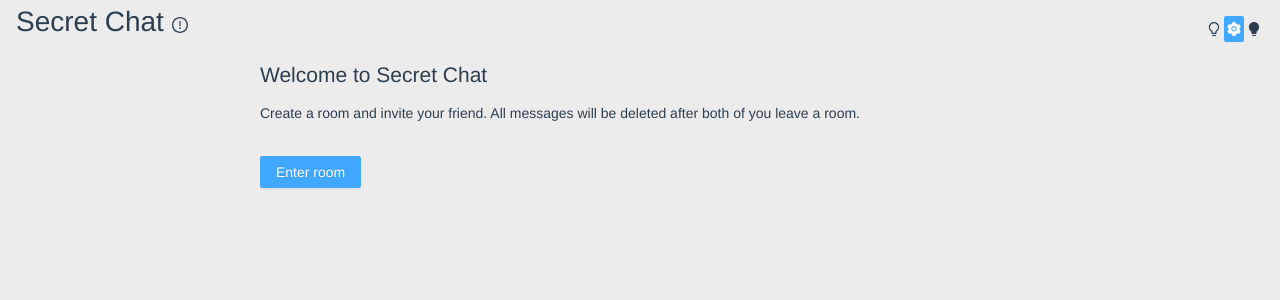
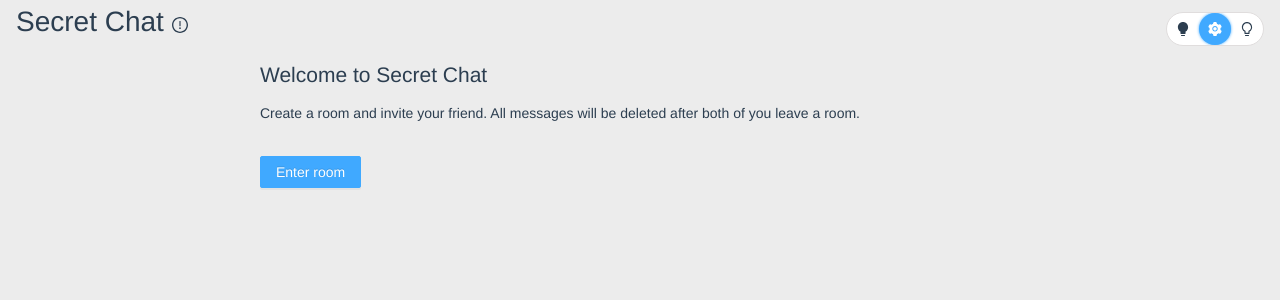
Before and after one commit to i-sukhanov/private-chat-client, a Vue app: page / in a window 1280 px wide. Shown: the top 300 px of the page. Built offline with nearby package versions, Linux system fonts and the light colour scheme.

Commit message:
Theme switcher updated

```diff
--- a/src/components/ThemeSwitch.vue
+++ b/src/components/ThemeSwitch.vue
@@ -9,9 +9,9 @@
       :tabindex="$i + 1"
       @click="setTheme(theme)"
     >
-      <bulb-outlined v-if="theme === 'light'" />
+      <bulb-filled v-if="theme === 'light'" />
       <setting-filled v-else-if="theme === 'system'" />
-      <bulb-filled v-else />
+      <bulb-outlined v-else />
     </button>
     <div class="theme_switch--underlay"></div>
   </div>
@@ -30,25 +30,31 @@ init();
 .theme_switch {
   display: flex;
   position: relative;
+  border: 1px solid var(--border-color);
+  background-color: var(--switcher-bg);
+  border-radius: var(--space-lg);
+  overflow: hidden;
 
   &--underlay {
     position: absolute;
     top: 0;
     bottom: 0;
-    width: 20px;
-    height: 26px;
+    width: var(--space-lg);
+    height: var(--space-lg);
     background-color: var(--action-blue);
     z-index: 1;
     border-radius: 2px;
     transition: 100ms all;
+    border-radius: var(--space-lg);
+    box-shadow: 0 0 3px var(--action-blue);
   }
 
   &--switcher {
     background-color: transparent;
     border: none;
     position: relative;
-    width: 20px;
-    height: 26px;
+    width: var(--space-lg);
+    height: var(--space-lg);
     display: flex;
     justify-content: center;
     align-items: center;
@@ -63,13 +69,13 @@ init();
       }
       &:nth-of-type(2) {
         & ~ .theme_switch--underlay {
-          transform: translateX(20px);
+          transform: translateX(var(--space-lg));
         }
       }
 
       &:nth-of-type(3) {
         & ~ .theme_switch--underlay {
-          transform: translateX(40px);
+          transform: translateX(calc(var(--space-lg) * 2));
         }
       }
     }
--- a/src/scss/_dark.scss
+++ b/src/scss/_dark.scss
@@ -2,4 +2,9 @@
   --action-blue: #446077;
   --text-color: #ececec;
   --bg-color: #15202b;
+  --input-color: #15202b;
+
+  --border-color: #909090;
+
+  --switcher-bg: #253442;
 }
--- a/src/scss/_light.scss
+++ b/src/scss/_light.scss
@@ -2,4 +2,8 @@
   --action-blue: #40a9ff;
   --text-color: #2c3e50;
   --bg-color: #ececec;
+  --input-color: #ececec;
+  --border-color: #e0dddd;
+
+  --switcher-bg: #ffffff;
 }
--- a/src/scss/main.scss
+++ b/src/scss/main.scss
@@ -1,2 +1,12 @@
 @import './dark';
 @import './light';
+
+
+:root {
+  --space-xxs: 8px;
+  --space-xs: 12px;
+  --space-sm: 16px;
+  --space-md: 24px;
+  --space-lg: 32px;
+  --space-xl: 36px;
+}
```
